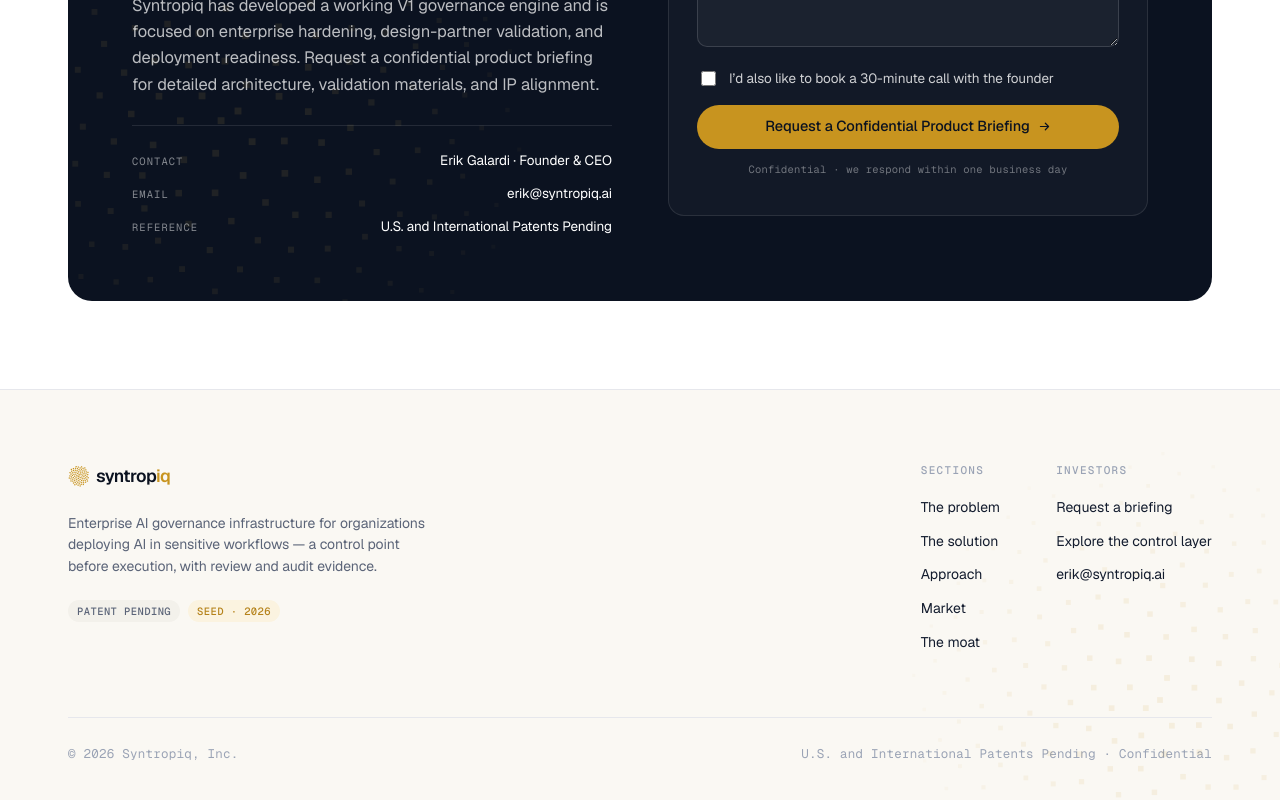
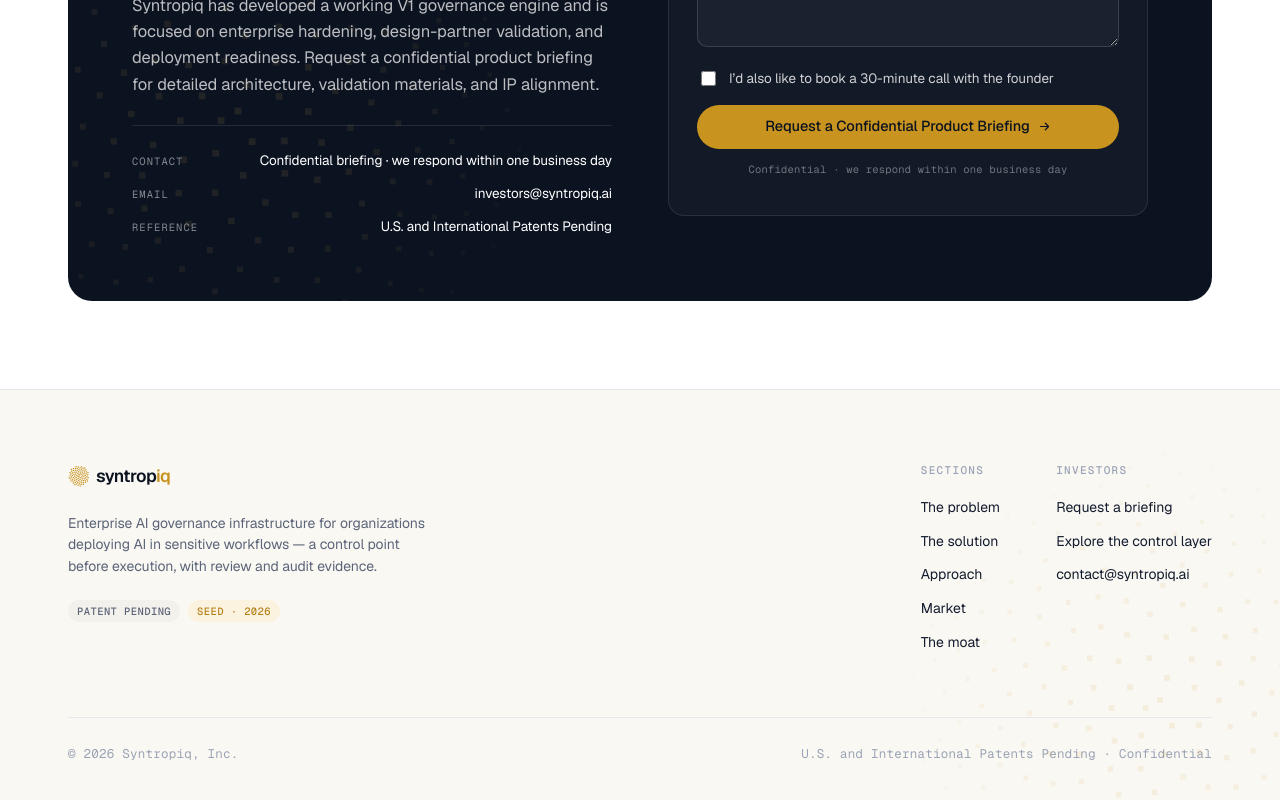
Before and after one commit to ErikG1776/syntropiq-site, a React (Vite) app: page / in a window 1280 px wide. Shown: the part 7421-8221 px from the top of the page. Built offline with nearby package versions, Linux system fonts and the light colour scheme.

Commit message:
replace founder email with role-based addresses

```diff
--- a/src/components/Investor.jsx
+++ b/src/components/Investor.jsx
@@ -485,7 +485,7 @@
                 Syntropiq has developed a working V1 governance engine and is focused on enterprise hardening, design-partner validation, and deployment readiness. Request a confidential product briefing for detailed architecture, validation materials, and IP alignment.
               </p>
               <div style={{ marginTop: 28, paddingTop: 24, borderTop: '1px solid rgba(255,255,255,0.1)', display: 'flex', flexDirection: 'column', gap: 12 }}>
-                {[['Contact', 'Erik Galardi · Founder & CEO'], ['Email', 'erik@syntropiq.ai'], ['Reference', 'U.S. and International Patents Pending']].map(([k, v]) => (
+                {[['Contact', 'Confidential briefing · we respond within one business day'], ['Email', 'investors@syntropiq.ai'], ['Reference', 'U.S. and International Patents Pending']].map(([k, v]) => (
                   <div key={k} style={{ display: 'flex', justifyContent: 'space-between', gap: 16, fontSize: 13.5 }}>
                     <span style={{ fontFamily: 'var(--font-mono)', fontSize: 10.5, letterSpacing: '0.1em', textTransform: 'uppercase', color: 'rgba(255,255,255,0.5)', paddingTop: 3 }}>{k}</span>
                     <span style={{ color: '#fff', textAlign: 'right' }}>{v}</span>
--- a/src/components/Nav.jsx
+++ b/src/components/Nav.jsx
@@ -187,7 +187,7 @@
                 <ul>
                   <li><button onClick={() => scrollToSection('ask')}>Request a briefing</button></li>
                   <li><button onClick={() => scrollToSection('ask')}>Explore the control layer</button></li>
-                  <li><a href="mailto:erik@syntropiq.ai">erik@syntropiq.ai</a></li>
+                  <li><a href="mailto:contact@syntropiq.ai">contact@syntropiq.ai</a></li>
                 </ul>
               </div>
             </div>
```
